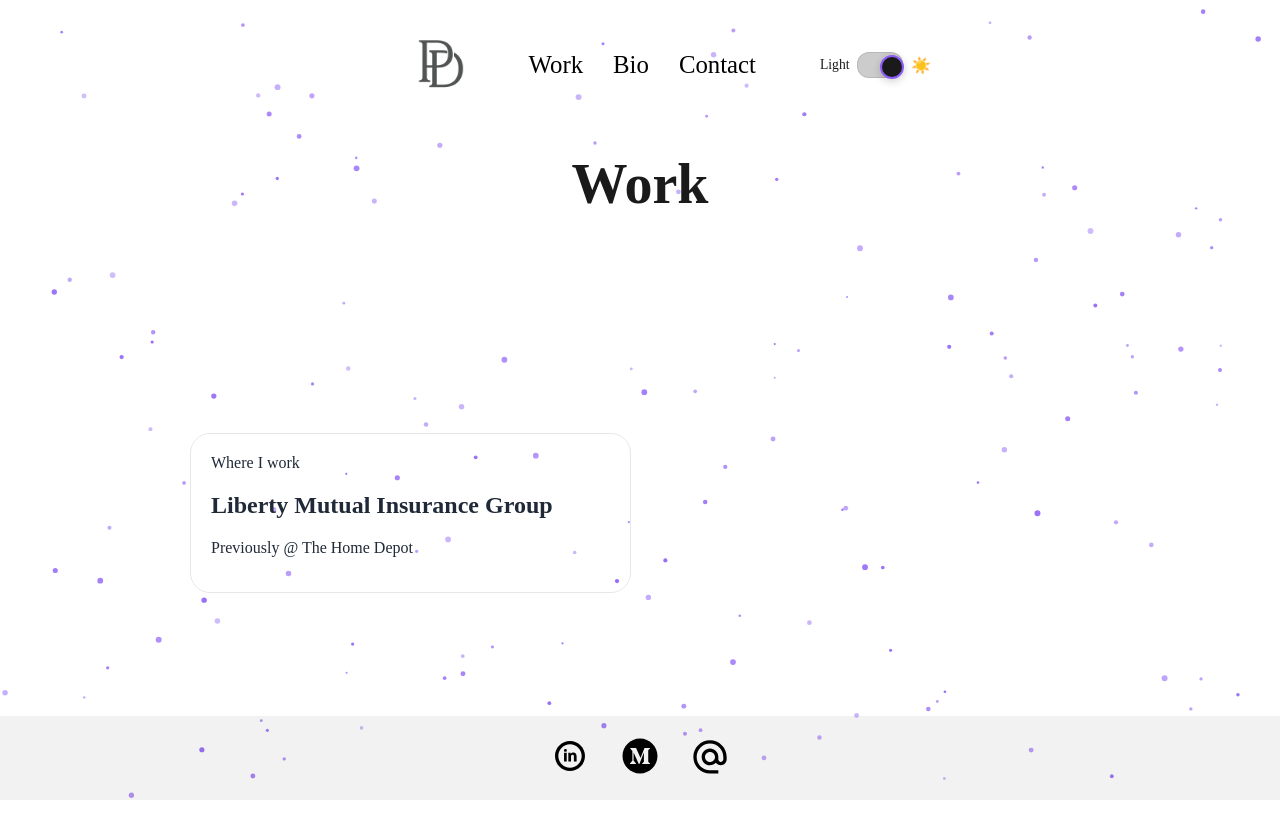
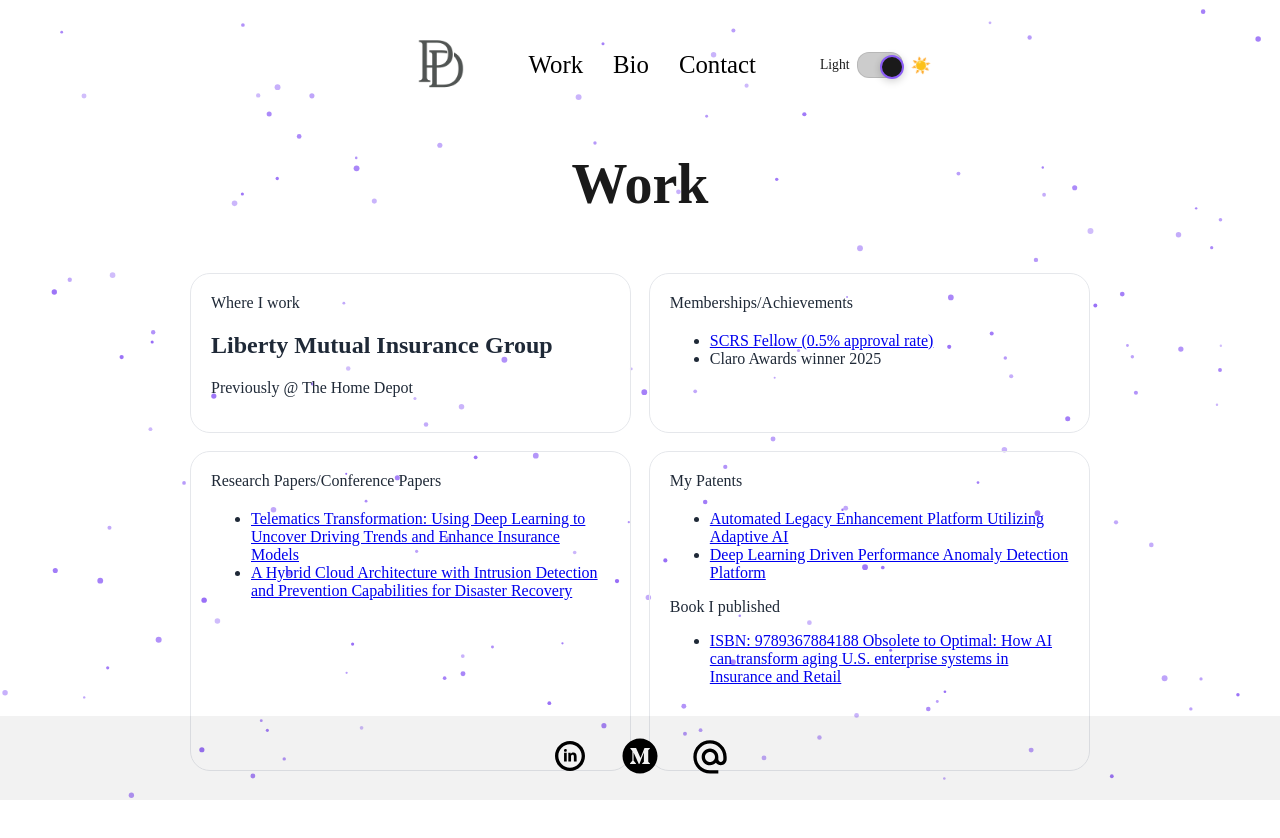
Before and after one commit to koffee-coder/my-website, a React (Vite) app: page /work in a window 1280 px wide. Shown: the top 838 px of the page. Built offline with nearby package versions, Linux system fonts and the light colour scheme.

Commit message:
Light mode fixes

```diff
--- a/src/App.css
+++ b/src/App.css
@@ -1,4 +1,3 @@
-/* App.css */
 .home-2column {
   display: flex;
   flex-direction: row;
@@ -28,25 +27,25 @@
   font-weight: 400;
 }
 
-/* Dark mode (default) */
+/* Dark mode default */
 .home-message-content.dark {
   color: #f7f7f7;
   background: transparent;
   padding: 24px 12px;
   border-radius: 14px;
   box-shadow: none;
-  z-index: 7;
+  z-index: 1;
 }
 
-/* Light mode */
+/* Light mode - TRANSPARENT BACKGROUND FOR PARTICLES */
 .home-message-content.light {
   color: #1a1a1a;
-  background: rgba(255, 255, 255, 0.95);
+  background: transparent;
   padding: 24px 12px;
   border-radius: 14px;
-  box-shadow: 0 4px 20px rgba(0, 0, 0, 0.1);
-  backdrop-filter: blur(10px);
-  z-index: 7;
+  box-shadow: none;
+  z-index: 1;
+  text-shadow: 0 0 3px rgba(255, 255, 255, 0.8);
 }
 
 .home-profilecard {
@@ -76,14 +75,30 @@
 }
 
 @keyframes waveHand {
-  0% { transform: rotate(0deg); }
-  10% { transform: rotate(16deg); }
-  20% { transform: rotate(-8deg); }
-  30% { transform: rotate(16deg); }
-  40% { transform: rotate(-4deg); }
-  50% { transform: rotate(16deg); }
-  60% { transform: rotate(0deg); }
-  100% { transform: rotate(0deg); }
+  0% {
+    transform: rotate(0deg);
+  }
+  10% {
+    transform: rotate(16deg);
+  }
+  20% {
+    transform: rotate(-8deg);
+  }
+  30% {
+    transform: rotate(16deg);
+  }
+  40% {
+    transform: rotate(-4deg);
+  }
+  50% {
+    transform: rotate(16deg);
+  }
+  60% {
+    transform: rotate(0deg);
+  }
+  100% {
+    transform: rotate(0deg);
+  }
 }
 
 /* Responsive */
--- a/src/components/MagicBento/MagicBento.jsx
+++ b/src/components/MagicBento/MagicBento.jsx
@@ -15,59 +15,59 @@
     label: "Where I work",
     description: "Previously @ The Home Depot"
   },
-  // {
-  //   area: "top-right",
-  //   color: "transparent",
-  //   title: "",
-  //   label: "Memberships/Achievements",
-  //   list: [
-  //     {
-  //       text: "SCRS Fellow (0.5% approval rate)",
-  //       href: "https://scrs.in/scrs-fellow/1226"
-  //     },
-  //     {
-  //       text: "Claro Awards winner 2025"
-  //     }
-  //   ]
-  // },
-  // {
-  //   area: "bottom-left",
-  //   color: "transparent",
-  //   label: "Research Papers/Conference Papers",
-  //       list: [
-  //     {
-  //       text: "Telematics Transformation: Using Deep Learning to Uncover Driving Trends and Enhance Insurance Models",
-  //       href: "https://doi.org/10.30574/wjaets.2025.15.3.1018"
-  //     },
+  {
+    area: "top-right",
+    color: "transparent",
+    title: "",
+    label: "Memberships/Achievements",
+    list: [
+      {
+        text: "SCRS Fellow (0.5% approval rate)",
+        href: "https://scrs.in/scrs-fellow/1226"
+      },
+      {
+        text: "Claro Awards winner 2025"
+      }
+    ]
+  },
+  {
+    area: "bottom-left",
+    color: "transparent",
+    label: "Research Papers/Conference Papers",
+        list: [
+      {
+        text: "Telematics Transformation: Using Deep Learning to Uncover Driving Trends and Enhance Insurance Models",
+        href: "https://doi.org/10.30574/wjaets.2025.15.3.1018"
+      },
 
-  //     {
-  //       text: "A Hybrid Cloud Architecture with Intrusion Detection and Prevention Capabilities for Disaster Recovery",
-  //       href: "https://doi.org/10.1109/ICETM63734.2025.11051927"
-  //     }
-  //   ]
-  // },
-  // {
-  //   area: "bottom-right",
-  //   color: "transparent",
-  //   label: "My Patents",
-  //   secondaryLabel: "Book I published",
-  //   list: [
-  //     {
-  //       text: "Automated Legacy Enhancement Platform Utilizing Adaptive AI",
-  //       href: "https://register.dpma.de/DPMAregister/pat/register?AKZ=2020251024314&CURSOR=0#verf-detail-table_1"
-  //     },
-  //     {
-  //       text: "Deep Learning Driven Performance Anomaly Detection Platform",
-  //       href:"https://register.dpma.de/DPMAregister/pat/register?AKZ=2020251024322&CURSOR=1"
-  //     }
-  //   ],
-  //   bookList: [
-  //     {
-  //       text: "ISBN: 9789367884188 Obsolete to Optimal: How AI can transform aging U.S. enterprise systems in Insurance and Retail",
-  //       href: "https://isbnsearch.org/isbn/9789367884188"
-  //     }
-  //   ]
-  // }
+      {
+        text: "A Hybrid Cloud Architecture with Intrusion Detection and Prevention Capabilities for Disaster Recovery",
+        href: "https://doi.org/10.1109/ICETM63734.2025.11051927"
+      }
+    ]
+  },
+  {
+    area: "bottom-right",
+    color: "transparent",
+    label: "My Patents",
+    secondaryLabel: "Book I published",
+    list: [
+      {
+        text: "Automated Legacy Enhancement Platform Utilizing Adaptive AI",
+        href: "https://register.dpma.de/DPMAregister/pat/register?AKZ=2020251024314&CURSOR=0#verf-detail-table_1"
+      },
+      {
+        text: "Deep Learning Driven Performance Anomaly Detection Platform",
+        href:"https://register.dpma.de/DPMAregister/pat/register?AKZ=2020251024322&CURSOR=1"
+      }
+    ],
+    bookList: [
+      {
+        text: "ISBN: 9789367884188 Obsolete to Optimal: How AI can transform aging U.S. enterprise systems in Insurance and Retail",
+        href: "https://isbnsearch.org/isbn/9789367884188"
+      }
+    ]
+  }
 ];
 
 const createParticleElement = (x, y, color = DEFAULT_GLOW_COLOR) => {
--- a/src/components/ProfileCard/ProfileCard.css
+++ b/src/components/ProfileCard/ProfileCard.css
@@ -1,4 +1,5 @@
 /* ProfileCard.css - FIXED Light Mode Text Visibility */
+
 :root {
   --card-radius: 30px;
 }
@@ -46,15 +47,7 @@
   color: #ffd580;
 }
 
-.pc-card-dark .pc-status-bottom {
-  color: #66ffb4;
-}
-
-.pc-card-dark .pc-status-dot {
-  background: #66ffb4;
-}
-
-/* FIXED Light mode card - DARKER TEXT COLORS */
+/* Light mode card - ALL WHITE TEXT */
 .pc-card-light {
   box-shadow: 0 4px 32px 0 rgba(0, 0, 0, 0.15), 0 0 8px 2px #FDB515;
   border: 2px solid #333;
@@ -63,23 +56,15 @@
 }
 
 .pc-card-light .pc-details-bottom h3 {
-  color: #1a1a1a !important; /* Dark black */
+  color: #ffffff !important; /* WHITE NAME */
 }
 
 .pc-card-light .pc-details-bottom p {
-  color: #374151 !important; /* Dark gray */
+  color: #ffffff !important; /* WHITE TITLE */
 }
 
 .pc-card-light .pc-company {
-  color: #b45309 !important; /* Darker orange */
-}
-
-.pc-card-light .pc-status-bottom {
-  color: #047857 !important; /* Darker green */
-}
-
-.pc-card-light .pc-status-dot {
-  background: #047857 !important; /* Darker green */
+  color: #ffffff !important; /* WHITE COMPANY */
 }
 
 /* Bottom section (shared) */
@@ -124,22 +109,13 @@
   letter-spacing: 0.02em;
 }
 
+/* REMOVE STATUS INDICATOR ENTIRELY */
 .pc-status-bottom {
-  display: flex;
-  align-items: center;
-  justify-content: center;
-  gap: 0.5em;
-  font-size: 1.12em;
-  text-shadow: 0 2px 10px rgba(0, 0, 0, 0.12);
-  z-index: 2;
+  display: none;
 }
 
 .pc-status-dot {
-  width: 14px;
-  height: 14px;
-  border-radius: 50%;
-  margin-right: 0.3em;
-  display: inline-block;
+  display: none;
 }
 
 /* Responsive */
--- a/src/components/ProfileCard/ProfileCard.jsx
+++ b/src/components/ProfileCard/ProfileCard.jsx
@@ -1,12 +1,26 @@
-import React, { useEffect, useRef, useCallback } from "react";
+import React, { useEffect, useRef, useCallback, useState } from "react";
 import "./ProfileCard.css";
 
 const ProfileCardComponent = ({ avatarUrl, name = "PRATYOSH DESARAJU", title = "Senior Engineer", status = "Online" }) => {
   const wrapRef = useRef(null);
   const cardRef = useRef(null);
+  const [isDark, setIsDark] = useState(document.body?.getAttribute('data-theme') === 'dark');
 
-  // FIXED: Read theme DIRECTLY from body data-theme attribute
-  const isDark = document.body?.getAttribute('data-theme') === 'dark';
+  // Listen for theme changes
+  useEffect(() => {
+    const updateTheme = () => {
+      setIsDark(document.body?.getAttribute('data-theme') === 'dark');
+    };
+
+    // Check theme on mount
+    updateTheme();
+
+    // Listen for changes to data-theme attribute
+    const observer = new MutationObserver(updateTheme);
+    observer.observe(document.body, { attributes: true, attributeFilter: ['data-theme'] });
+
+    return () => observer.disconnect();
+  }, []);
 
   // 3D tilt logic
   const handlePointerMove = useCallback((event) => {
--- a/src/pages/Work.jsx
+++ b/src/pages/Work.jsx
@@ -8,7 +8,7 @@
 
   return (
     <div style={{
-      padding: '0 8vw 140px', // Extra bottom padding
+      padding: '0 8vw 140px',
       minHeight: '100vh',
       display: 'flex',
       flexDirection: 'column',
@@ -47,7 +47,7 @@
       }}>
         <MagicBento
           textAutoHide={true}
-          enableStars={false}        // ← FIXED: Removed purple oval
+          enableStars={false}
           enableSpotlight={true}
           enableBorderGlow={true}
           enableTilt={true}
```
